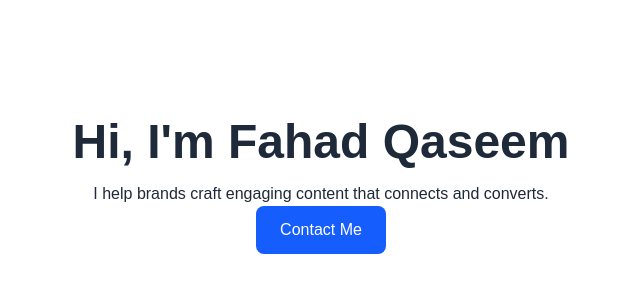
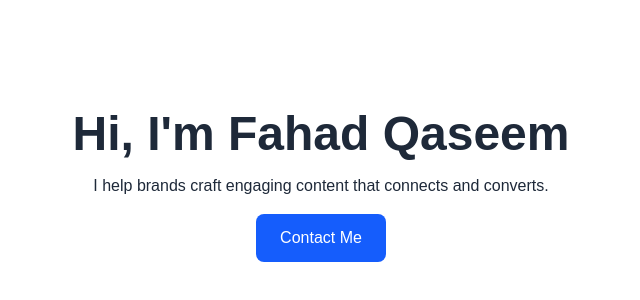
Before and after one commit to fahadqaseem/fahadqaseem-site, a Next.js app: page / in a window 1280 px wide. Shown: the part 214-514 px from the top of the page, without its empty margins (319-959 px from the left). Built offline with nearby package versions, Linux system fonts and the light colour scheme.

Commit message:
Your update message here

```diff
--- a/pages/index.tsx
+++ b/pages/index.tsx
@@ -13,10 +13,10 @@
 
         <h1 className="text-5xl font-bold mb-4">Hi, I&#39;m Fahad Qaseem</h1>
         <p>I help brands craft engaging content that connects and converts.</p>
-        <p></p>
+
         <a
           href="mailto:fahad@example.com"
-          className="bg-blue-600 text-white px-6 py-3 rounded-lg hover:bg-blue-700 transition"
+          className="mt-4 bg-blue-600 text-white px-6 py-3 rounded-lg hover:bg-blue-700 transition"
         >
           Contact Me
         </a>
```
